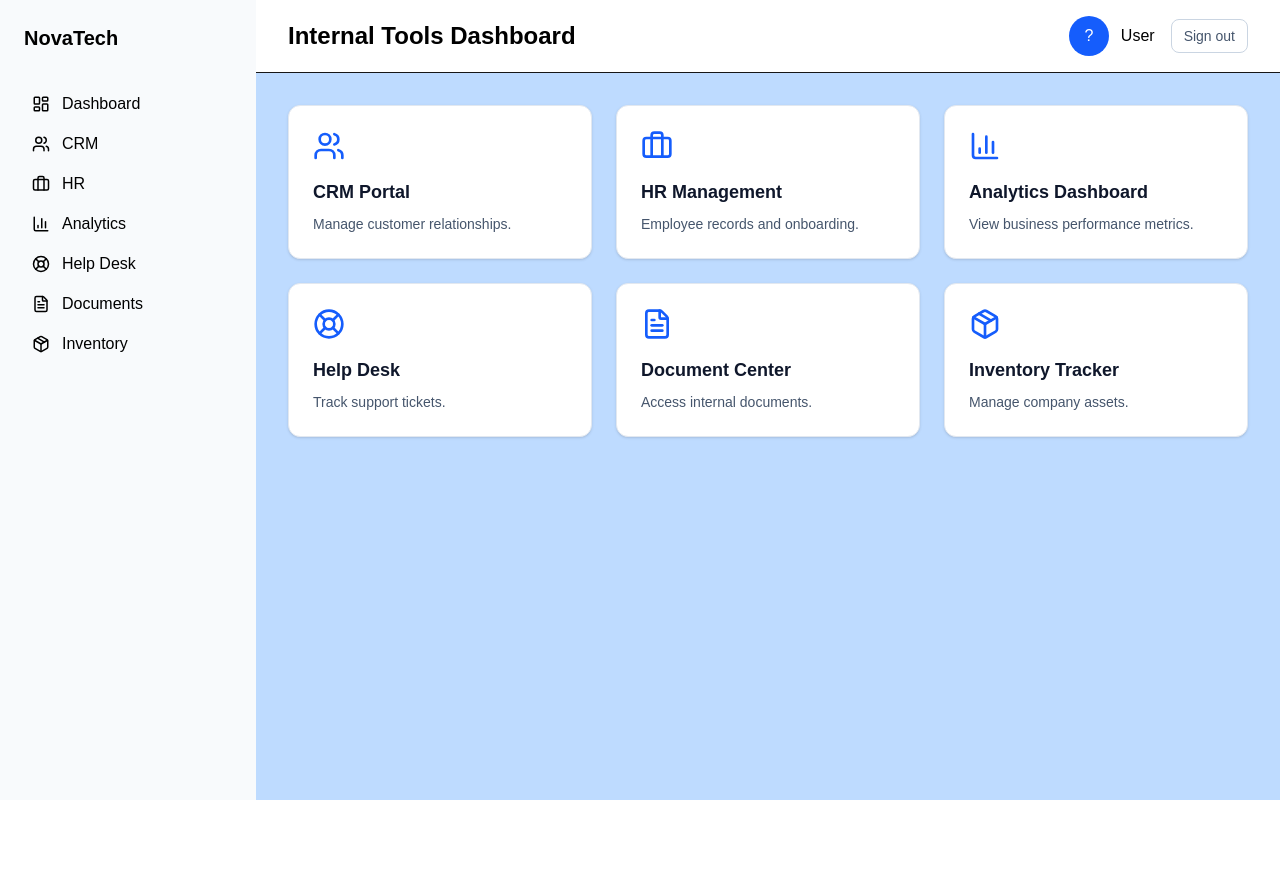
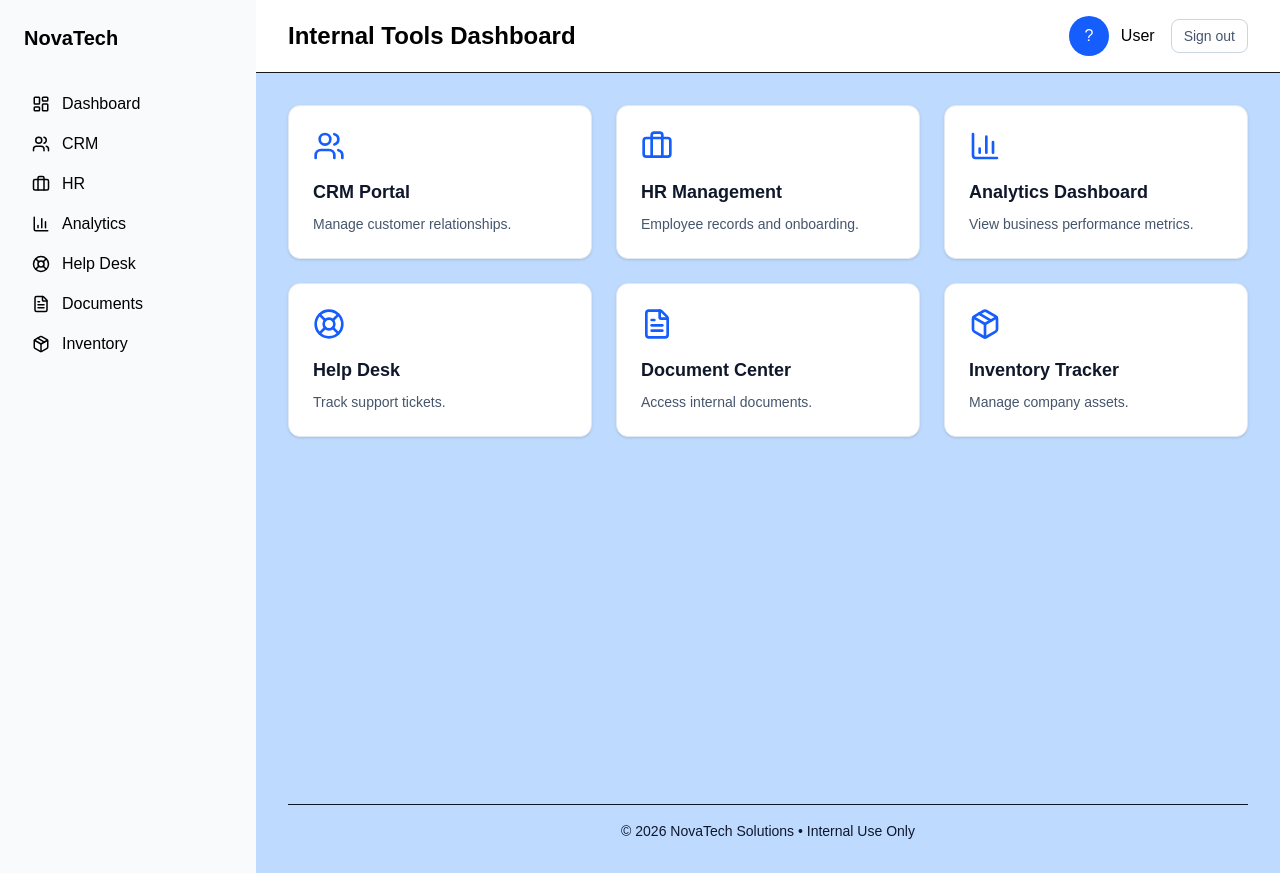
Before and after one commit to MaxtheMaestro/PLMC-ASESSMENT, a Next.js app: page / in a window 1280 px wide. Before the commit the page ends 800 px from the top, so only its background shows below. Built offline with nearby package versions, Linux system fonts and the light colour scheme; no server answers.

Commit message:
Footer improvements and final polish

```diff
--- a/src/app/layout.tsx
+++ b/src/app/layout.tsx
@@ -14,7 +14,10 @@ const geistMono = Geist_Mono({
 
 export const metadata: Metadata = {
   title: "NovaTech | Internal Tools Dashboard",
+
   description: "NovaTech Solutions internal tools and operations dashboard",
+
+
 };
 
 export default function RootLayout({
--- a/src/app/page.tsx
+++ b/src/app/page.tsx
@@ -58,7 +58,8 @@ export default function Home() {
     <div className="flex-1">
       <Header />
 
-      <main className="p-8">
+      <main className="flex min-h-screen flex-col p-8">
+  <div className="flex-1">
     <div className="grid gap-6 md:grid-cols-2 xl:grid-cols-3">
       {tools.map((tool) => (
         <ToolCard
@@ -70,6 +71,11 @@ export default function Home() {
         />
       ))}
     </div>
+  </div>
+
+  <footer className="mt-12 border-t pt-4 text-center text-sm text-slate-900">
+    © {new Date().getFullYear()} NovaTech Solutions • Internal Use Only
+  </footer>
 </main>
     </div>
   </div>
--- a/src/auth.ts
+++ b/src/auth.ts
@@ -2,6 +2,7 @@ import NextAuth from "next-auth";
 import MicrosoftEntraID from "next-auth/providers/microsoft-entra-id";
 
 export const { handlers, auth, signIn, signOut } = NextAuth({
+  trustHost: true,
   providers: [
     MicrosoftEntraID({
       clientId: process.env.AUTH_MICROSOFT_ENTRA_ID_ID,
```
Lines whose indentation alone changed are shown as unchanged.
